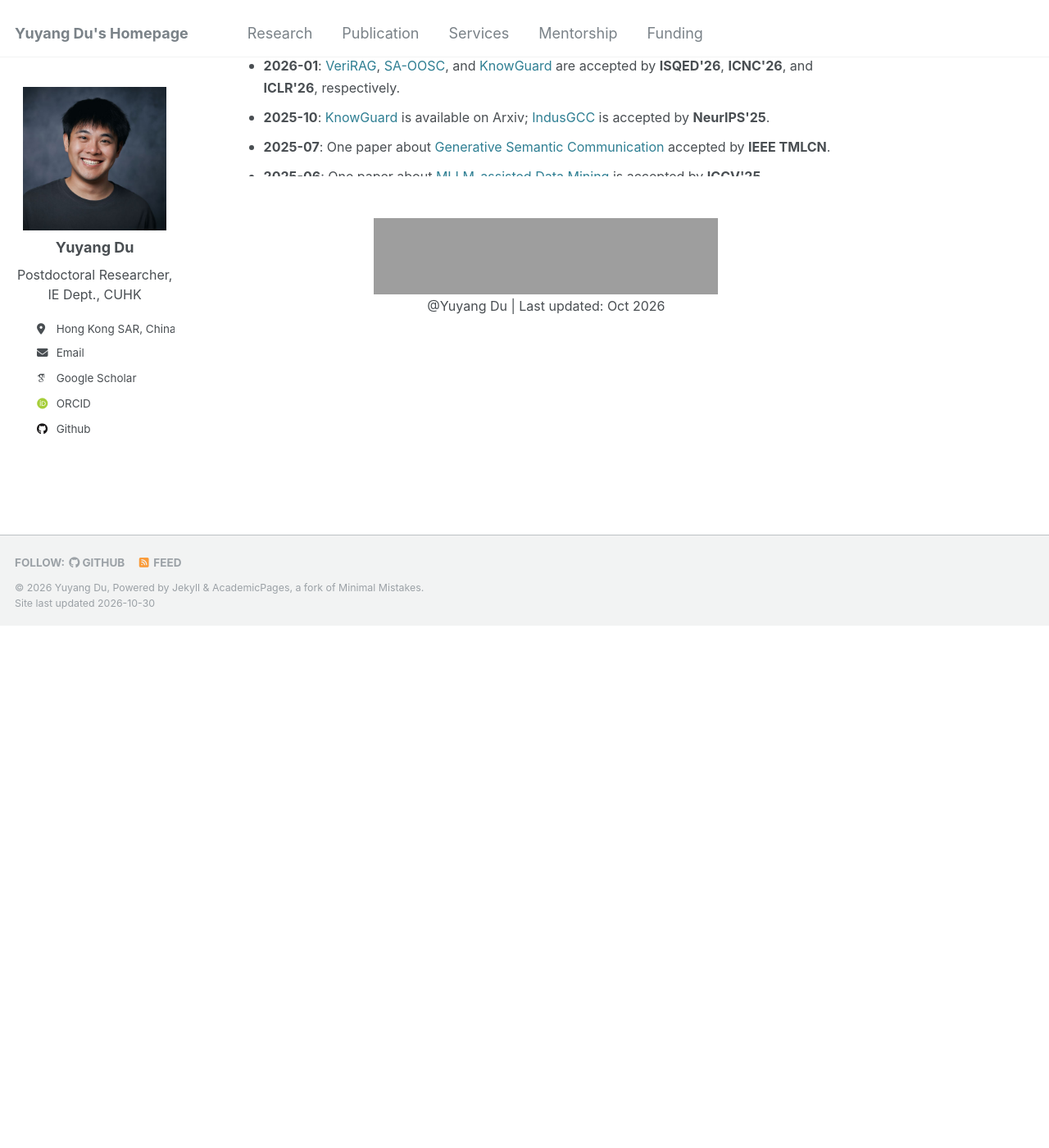
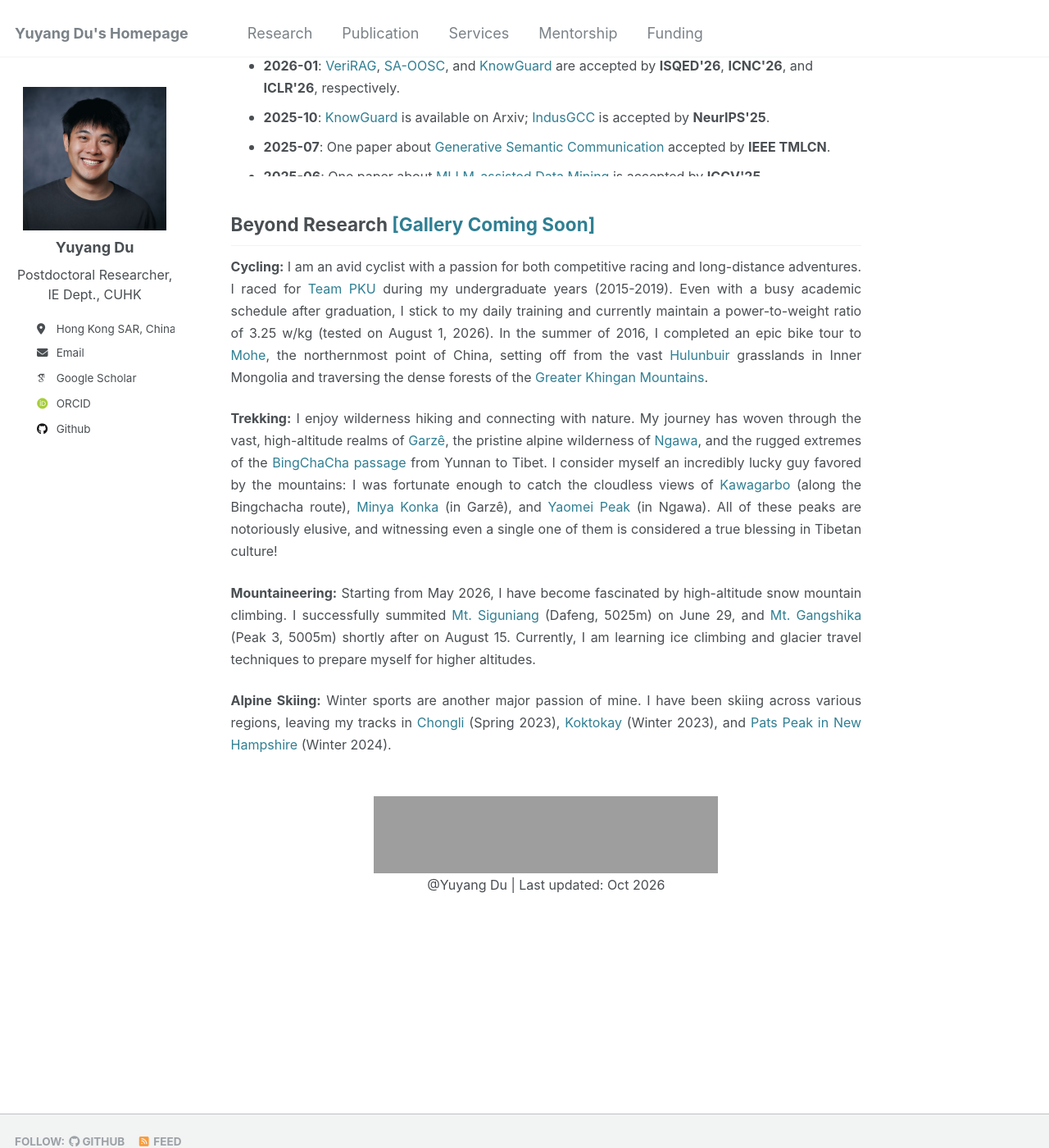
Before and after one commit to yuyangdu001/yuyangdu001.github.io, a Jekyll site: the page built from _pages/about.md, in a window 1280 px wide and 1400 px high, scrolled down 1171 px. Shown: the whole window at 82% size. Built offline with Jekyll 4.4.1, drawn with Linux system fonts in a browser that asks for light colours; some web fonts are replaced; before the commit the page ends 1935 px from its top, so only the background shows below that; grey boxes are pictures that could not be loaded.

Commit message:
Expand 'About' page with personal interests
Added personal interests in cycling, trekking, mountaineering, and skiing.

```diff
--- a/_pages/about.md
+++ b/_pages/about.md
@@ -56,6 +56,16 @@ a {
   </ul>
 </div>
 
+<h2 id="beyond-research-heading">Beyond Research <a href="https://yuyangdu001.github.io/gallery/">[Gallery Coming Soon]</a></h2>
+
+<p style="text-align: justify;"><font size=3><b>Cycling:</b> I am an avid cyclist with a passion for both competitive racing and long-distance adventures. I raced for <a href="https://www.xiaohongshu.com/user/profile/65e577b4000000000d026e00">Team PKU</a> during my undergraduate years (2015-2019). Even with a busy academic schedule after graduation, I stick to my daily training and currently maintain a power-to-weight ratio of 3.25 w/kg (tested on August 1, 2026). In the summer of 2016, I completed an epic bike tour to <a href="https://en.wikipedia.org/wiki/Mohe_City">Mohe</a>, the northernmost point of China, setting off from the vast <a href="https://en.wikipedia.org/wiki/Hulunbuir">Hulunbuir</a> grasslands in Inner Mongolia and traversing the dense forests of the <a href="https://en.wikipedia.org/wiki/Greater_Khingan">Greater Khingan Mountains</a>.</font></p>
+
+<p style="text-align: justify;"><font size=3><b>Trekking:</b> I enjoy wilderness hiking and connecting with nature. My journey has woven through the vast, high-altitude realms of <a href="https://en.wikipedia.org/wiki/Garz%C3%AA_Tibetan_Autonomous_Prefecture">Garzê</a>, the pristine alpine wilderness of <a href="https://en.wikipedia.org/wiki/Ngawa_Tibetan_and_Qiang_Autonomous_Prefecture">Ngawa</a>, and the rugged extremes of the <a href="https://en.wikipedia.org/wiki/Bingzhongluo">BingChaCha passage</a> from Yunnan to Tibet. I consider myself an incredibly lucky guy favored by the mountains: I was fortunate enough to catch the cloudless views of <a href="https://en.wikipedia.org/wiki/Kawagebo">Kawagarbo</a> (along the Bingchacha route), <a href="https://en.wikipedia.org/wiki/Mount_Gongga">Minya Konka</a> (in Garzê), and <a href="https://en.wikipedia.org/wiki/Mount_Siguniang">Yaomei Peak</a> (in Ngawa). All of these peaks are notoriously elusive, and witnessing even a single one of them is considered a true blessing in Tibetan culture!</font></p>
+
+<p style="text-align: justify;"><font size=3><b>Mountaineering:</b> Starting from May 2026, I have become fascinated by high-altitude snow mountain climbing. I successfully summited <a href="https://en.wikipedia.org/wiki/Mount_Siguniang">Mt. Siguniang</a> (Dafeng, 5025m) on June 29, and <a href="https://en.wikipedia.org/wiki/Qilian_Mountains">Mt. Gangshika</a> (Peak 3, 5005m) shortly after on August 15. Currently, I am learning ice climbing and glacier travel techniques to prepare myself for higher altitudes.</font></p>
+
+<p style="text-align: justify;"><font size=3><b>Alpine Skiing:</b> Winter sports are another major passion of mine. I have been skiing across various regions, leaving my tracks in <a href="https://en.wikipedia.org/wiki/Chongli_District">Chongli</a> (Spring 2023), <a href="https://en.wikipedia.org/wiki/Koktokay">Koktokay</a> (Winter 2023), and <a href="https://www.patspeak.com/">Pats Peak in New Hampshire</a> (Winter 2024).</font></p>
+
 <p><center>
   <br>
   <div id="visitor-map" style="width:100%;max-width:420px;margin:0 auto">
```
